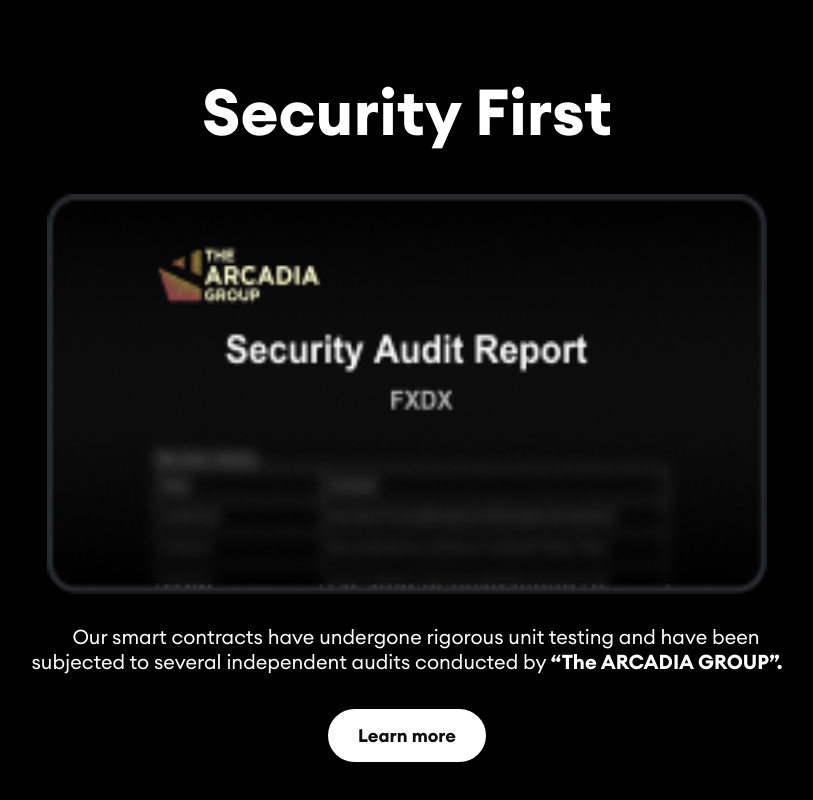
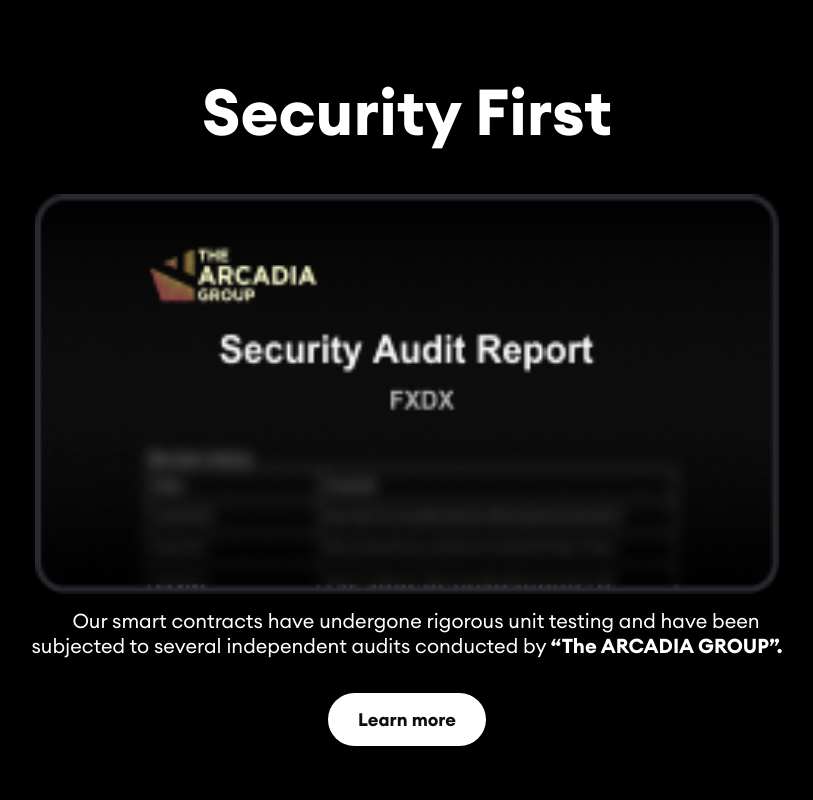
Before and after one commit to pramaths/fxdx-landing-page, a React (Create React App) app: page / in a window 1280 px wide. Shown: the part 1996-2796 px from the top of the page, without its empty margins (233-1046 px from the left). Built offline with nearby package versions, Linux system fonts and the light colour scheme; no server answers.

Commit message:
Update Audit.js

```diff
--- a/src/components/Audit/Audit.js
+++ b/src/components/Audit/Audit.js
@@ -7,9 +7,10 @@
     <div className="Audit-section">
 
           <h1 className="Audit-heading">Security First</h1>
-          <div className="subheading-custom">
+
             <img className="audit-image" src={Auditimage} alt="Audit terminal" />
             <br/>
+     <div className="subheading-custom">
             <p className="Audit-text">
             <span className="paragraph-start">  Our smart contracts have undergone rigorous unit testing and have been subjected to several independent audits conducted by <strong>“The ARCADIA GROUP”.</strong> </span></p>
 
```
